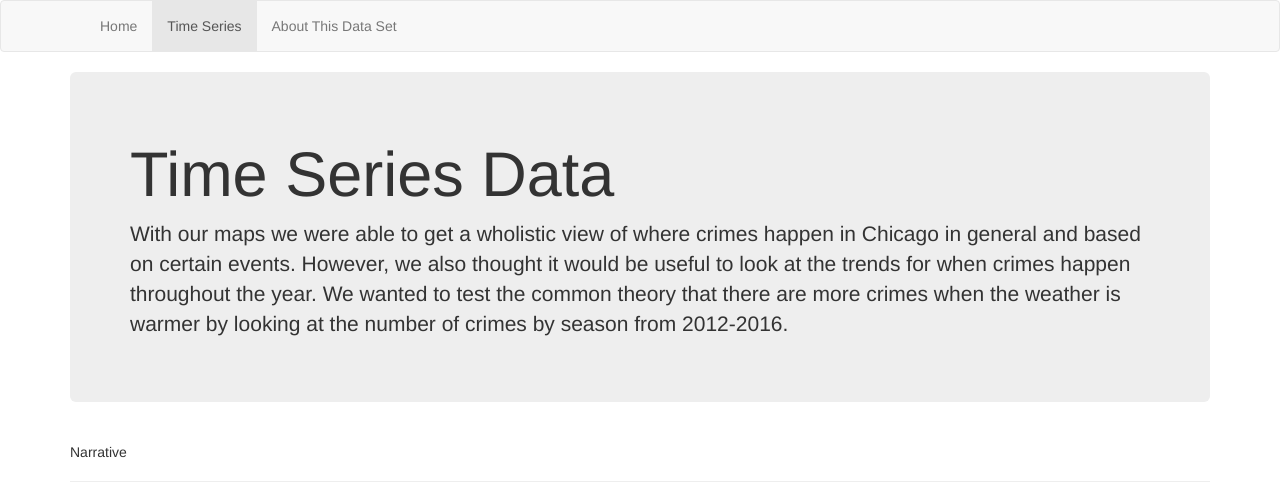
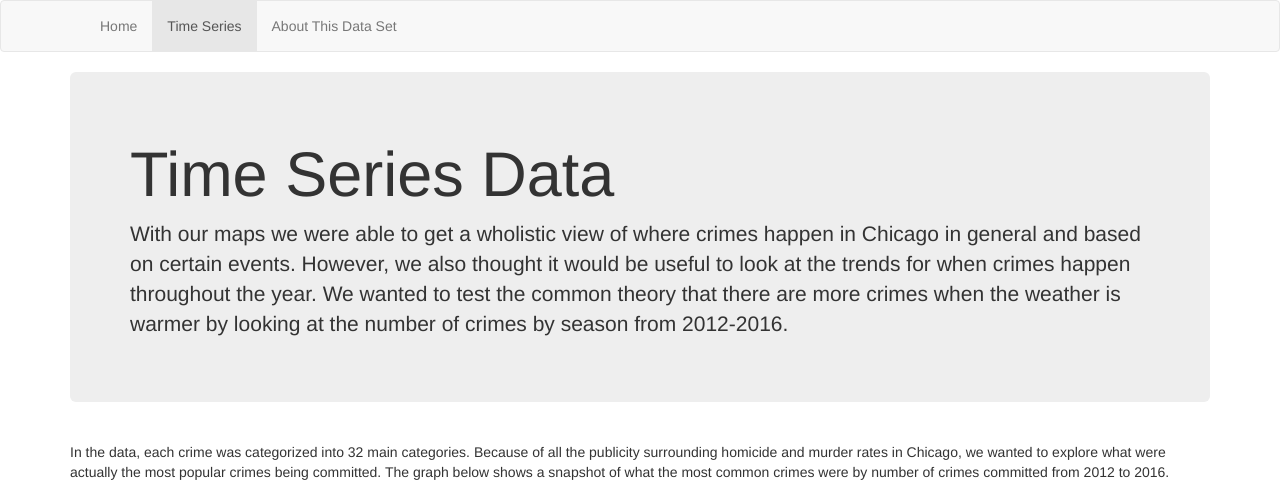
Before and after one commit to erindieringer/IDS-Midtern, a Flask app: page /quality in a window 1280 px wide. Shown: the top 501 px of the page. Run offline with Flask 2, Linux system fonts and the light colour scheme; some libraries are stand-ins or nearby versions.

Commit message:
added narrative to time, last graph to index

```diff
--- a/templates/time.html
+++ b/templates/time.html
@@ -49,16 +49,17 @@
 	      </div>
 
 	    <div class="page-header">
-			<p> Narrative </p>
+			<p> In the data, each crime was categorized into 32 main categories. Because of all the publicity surrounding homicide and murder rates in Chicago, we wanted to explore
+			what were actually the most popular crimes being committed. The graph below shows a snapshot of what the most common crimes were by number of crimes committed from 2012 to 2016. </p>
 	    </div>
 
 		 <div class="row">
 		    <div class="col-md-1"></div>
 				<!-- CCbyYearOriginal -->
-				<iframe width="1000" height="600" seamless frameborder="0" scrolling="no" src="https://docs.google.com/spreadsheets/d/1QTas06zTgIEc687N1LSkS-zDkMcPVizBjRWSPERRJ54/pubchart?oid=625925499&amp;format=interactive"></iframe></div>
+				<div class="col-md-10"><iframe width="1000" height="600" seamless frameborder="0" scrolling="no" src="https://docs.google.com/spreadsheets/d/1QTas06zTgIEc687N1LSkS-zDkMcPVizBjRWSPERRJ54/pubchart?oid=625925499&amp;format=interactive"></iframe></div>
 				<div class="col-md-1"></div>
 		 </div> <!-- /row -->
-		    </br>
+		  </br>
 
 		 <div class="row">
 		    <div class="col-md-1"></div>
@@ -66,16 +67,26 @@
 				<div class="col-md-10"><iframe width="1000" height="500" seamless frameborder="0" scrolling="no" src="https://docs.google.com/spreadsheets/d/1aWZIA61uXfVYzDKnBA7trQ4e9nU9RvAXeHI1DDh6nvA/pubchart?oid=892855246&amp;format=interactive"></iframe></div>
 		    <div class="col-md-1"></div>
 		 </div> <!-- /row -->
-				<br>
+		<br>
+
+		<div class="page-header">
+			<p> We further grouped the various crime times into violent and non-violent crime based on the FBI classifications (details <a href="http://gis.chicagopolice.org/clearmap_crime_sums/crime_types.html">here</a>).
+			The graph below shows the percentage of violent versus non-violent crime by seasons for 2012-2016. The graph shows what we predicted and what the previous two graphs show:
+			a majority of crimes committed in Chicago are not classified as violent crime.</p>
+	    </div>
 
 		 <div class="row">
 		    <div class="col-md-1"></div>
 				<!-- CCbyYearSeasonViolence -->
-				<div class="col-md-10"><iframe width="950" height="479" frameborder="0" scrolling="no" src="https://onedrive.live.com/embed?cid=B5FAFF90B7101A41&resid=B5FAFF90B7101A41%21138&authkey=ABh843HmuD3nOgE&em=2&Item=Chart%203&wdDownloadButton=True"></iframe></div>
+				<div class="col-md-10"><iframe width="975" height="479" frameborder="0" scrolling="no" src="https://onedrive.live.com/embed?cid=B5FAFF90B7101A41&resid=B5FAFF90B7101A41%21138&authkey=ABh843HmuD3nOgE&em=2&Item=Chart%203&wdDownloadButton=True"></iframe></div>
 		    <div class="col-md-1"></div>
 		 </div> <!-- /row -->
-				<br>
+		<br>
 
+		<div class="page-header">
+			<p> Looking at the data holistically, we also wanted to get a snapshot of the daily crimes being committed by year. You can interact with the graph below to see
+			certain spikes or drops in the data.  </p>
+	    </div>
 		 <div class="row">
 		    <div class="col-md-1"></div>
 				<!-- CCEveryday -->
```
Also changed, not shown: templates/about.html (+16 -26 lines), templates/index.html (+15 -5 lines).
